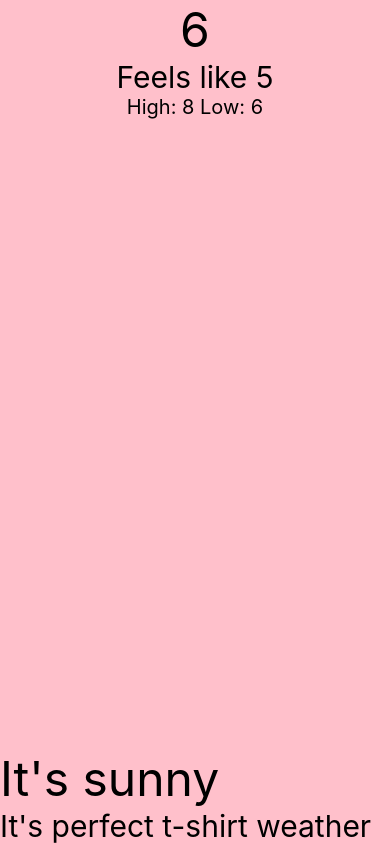
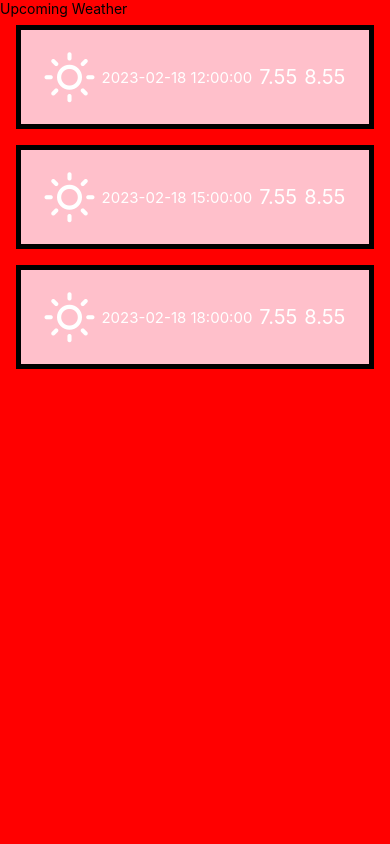
Before and after one commit to Jramm91/weather-app, a React Native app: screen / in a window 390 px wide. Built offline with nearby package versions, Linux system fonts and the light colour scheme.

Commit message:
created an UpcomingWeather comp

```diff
--- a/App.js
+++ b/App.js
@@ -1,59 +1,21 @@
-import React from 'react'
-import { View, Text, SafeAreaView, StyleSheet, StatusBar } from 'react-native'
+import React from "react"
+import { StyleSheet, View } from "react-native"
+import CurrentWeather from "./src/components/CurrentWeather"
+import UpcomingWeather from "./src/components/UpcomingWeather"
+
 
 const App = () => {
   return (
-    <SafeAreaView style={styles.wrapper}>
-      <View style={styles.container}>
-        <Text style={styles.temp}>6</Text>
-        <Text style={styles.feels}>Feels like 5</Text>
-        <View style={styles.highLowWrapper}>
-          <Text style={styles.highLow}>High: 8 </Text>
-          <Text style={styles.highLow}>Low: 6</Text>
-        </View>
-      </View>
-      <View style={styles.bodyWrapper}>
-        <Text style={styles.description}>It's sunny</Text>
-        <Text style={styles.message}>It's perfect t-shirt weather</Text>
-      </View>
-    </SafeAreaView>
+    <View style={styles.container}>
+      <UpcomingWeather />
+    </View>
   )
 }
+
 const styles = StyleSheet.create({
-  wrapper: {
-    backgroundColor: 'pink',
-    flex: 1,
-    marginTop: StatusBar.currentHeight,
-  },
   container: {
-    flex: 1,
-    alignItems: 'center',
-  },
-  temp: {
-    color: 'black',
-    fontSize: 48
-  },
-  feels: {
-    fontSize: 30,
-    color: 'black',
-  },
-  highLow: {
-    color: 'black',
-    fontSize: 20
-  },
-  highLowWrapper: {
-    flexDirection: 'row'
-  },
-  bodyWrapper: {
-    justifyContent: 'flex-end',
-    alignItems: 'flex-start',
-  },
-  description: {
-    fontSize: 48
-  },
-  message: {
-    fontSize: 30
+    flex: 1
   }
+})
 
-})
 export default App
--- /dev/null
+++ b/src/components/UpcomingWeather.js
@@ -0,0 +1,107 @@
+import React from "react"
+import { FlatList, SafeAreaView, StatusBar, StyleSheet, Text, View, } from "react-native"
+import { Feather } from '@expo/vector-icons'
+
+const DATA = [
+    {
+        dt_txt: '2023-02-18 12:00:00',
+        main: {
+            temp_max: 8.55,
+            temp_min: 7.55
+        },
+        weather: [
+            {
+                main: 'Clear'
+            }
+        ]
+    },
+    {
+        dt_txt: '2023-02-18 15:00:00',
+        main: {
+            temp_max: 8.55,
+            temp_min: 7.55
+        },
+        weather: [
+            {
+                main: 'Cloudy'
+            }
+        ]
+
+    },
+    {
+        dt_txt: '2023-02-18 18:00:00',
+        main: {
+            temp_max: 8.55,
+            temp_min: 7.55
+        },
+        weather: [
+            {
+                main: 'Rain'
+            }
+        ]
+
+    }
+]
+
+const Item = (props) => {
+    const { dt_txt, min, max, condition } = props
+    return (
+        <View style={styles.item}>
+            <Feather name={'sun'} size={50} color={'white'} />
+            <Text style={styles.date}>{dt_txt}</Text>
+            <Text style={styles.temp}>{min}</Text>
+            <Text style={styles.temp}>{max}</Text>
+        </View>
+    )
+}
+
+const UpcomingWeather = () => {
+    const renderItem = ({ item }) => (
+    <Item
+      condition={item.weather[0].main}
+      dt_txt={item.dt_txt}
+      min={item.main.temp_min}
+      max={item.main.temp_max}
+    />
+    )
+
+    return (
+        <SafeAreaView style={styles.container}>
+            <Text>Upcoming Weather</Text>
+            <FlatList
+                data={DATA}
+                renderItem={renderItem}
+                keyExtractor={(item) => item.dt_txt}
+            />
+
+        </SafeAreaView>
+    )
+}
+
+const styles = StyleSheet.create({
+    container: {
+        flex: 1,
+        marginTop: StatusBar.currentHeight || 0,
+        backgroundColor: 'red'
+    },
+    item: {
+        padding: 20,
+        marginVertical: 8,
+        marginHorizontal: 16,
+        flexDirection: 'row',
+        justifyContent: 'space-around',
+        alignItems: 'center',
+        borderWidth: 5,
+        backgroundColor: 'pink',
+    },
+    temp: {
+        color: 'white',
+        fontSize: 20
+    },
+    date: {
+        color: 'white',
+        fontSize: 15
+    }
+
+})
+export default UpcomingWeather
```
